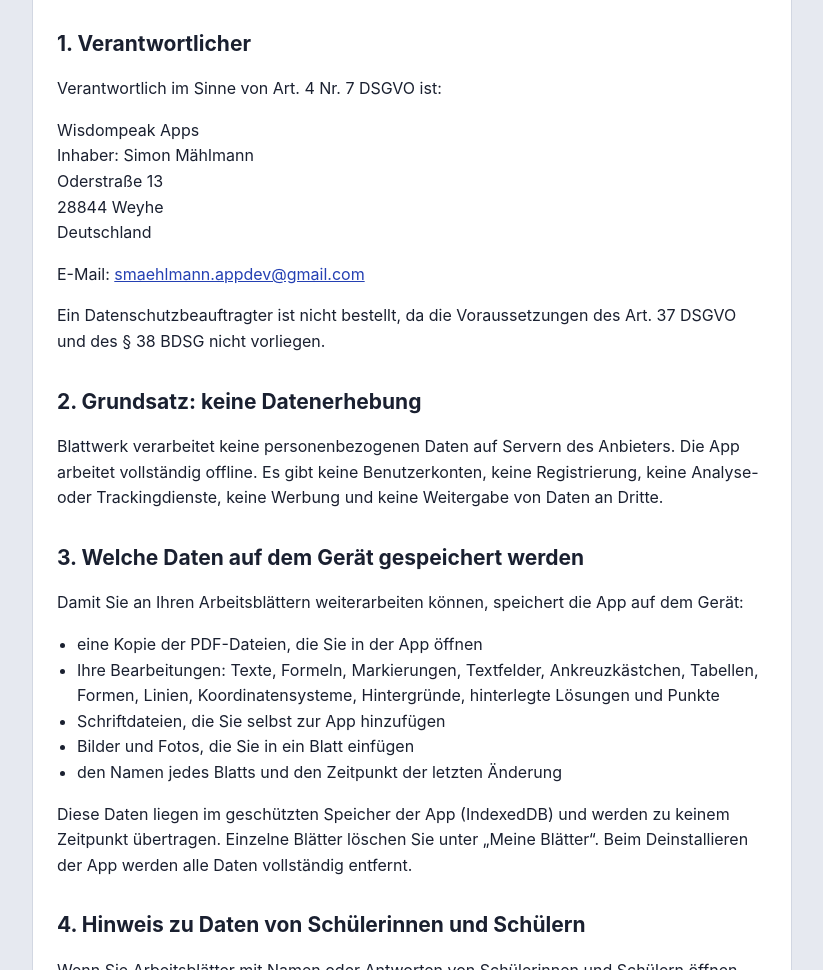
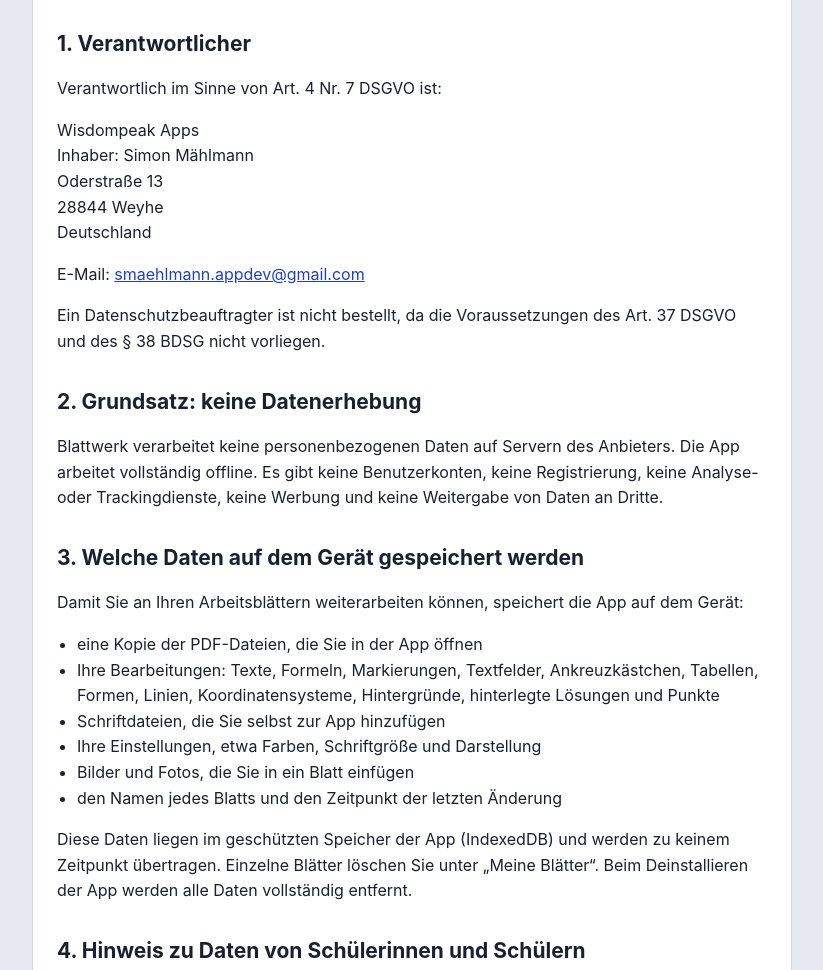
Before and after one commit to simaehlmann-cloud/blattwerk, a website: page docs/blattwerk/datenschutz.html in a window 1280 px wide. Shown: the part 130-1100 px from the top of the page, without its empty margins (228-1051 px from the left). Drawn offline with Linux system fonts and the light colour scheme.

Commit message:
Add files via upload

```diff
--- a/docs/blattwerk/datenschutz.html
+++ b/docs/blattwerk/datenschutz.html
@@ -66,6 +66,7 @@
     <li>Ihre Bearbeitungen: Texte, Formeln, Markierungen, Textfelder, Ankreuzkästchen, Tabellen,
         Formen, Linien, Koordinatensysteme, Hintergründe, hinterlegte Lösungen und Punkte</li>
     <li>Schriftdateien, die Sie selbst zur App hinzufügen</li>
+    <li>Ihre Einstellungen, etwa Farben, Schriftgröße und Darstellung</li>
     <li>Bilder und Fotos, die Sie in ein Blatt einfügen</li>
     <li>den Namen jedes Blatts und den Zeitpunkt der letzten Änderung</li>
   </ul>
```
